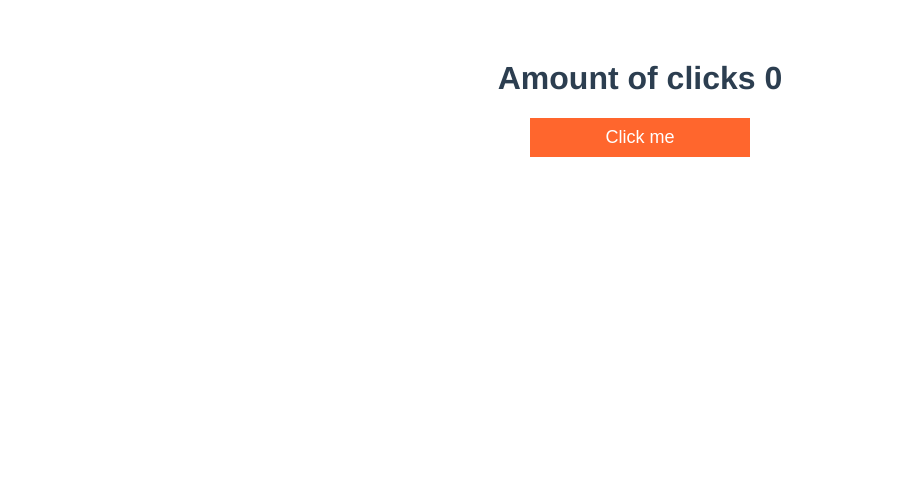
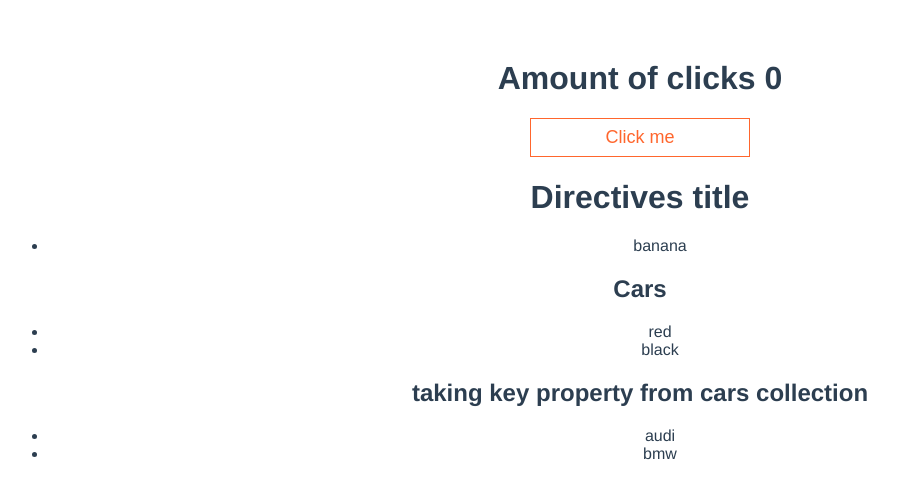
Before and after one commit to erpua/VueJS, a Vue app in the folder my-first-app/: page / in a window 1280 px wide. Shown: the top 498 px of the page, without its empty margins (0-898 px from the left). Built offline with nearby package versions, Linux system fonts and the light colour scheme.

Commit message:
added -v-for

```diff
--- a/my-first-app/package.json
+++ b/my-first-app/package.json
@@ -19,7 +19,8 @@
     "eslint": "^6.7.2",
     "eslint-plugin-vue": "^6.2.2",
     "node-sass": "^6.0.1",
-    "sass-loader": "^12.1.0",
+    "sass": "^1.37.5",
+    "sass-loader": "^10.1.1",
     "vue-template-compiler": "^2.6.11"
   },
   "eslintConfig": {
--- a/my-first-app/src/App.vue
+++ b/my-first-app/src/App.vue
@@ -1,19 +1,22 @@
 <template>
-  <div id="app">
+  <div :id="$style.app">
     <!--     <h1>{{ amountClicks }}</h1> -->
     <h1>{{ title }}</h1>
     <!--     <Button v-on:click="amountClicks += 1">Click me</Button> -->
-    <Button @click="increment">Click me</Button>
+    <Button @click="increment" outlined>Click me</Button>
+    <DirectivesTest />
   </div>
 </template>
 
 <script>
 import Button from "./components/Button.vue";
+import DirectivesTest from "./components/DirectivesTest";
 
 export default {
   name: "App",
   components: {
     Button,
+    DirectivesTest,
   },
   data() {
     return {
@@ -33,7 +36,7 @@ export default {
 };
 </script>
 
-<style>
+<style module>
 #app {
   font-family: Avenir, Helvetica, Arial, sans-serif;
   -webkit-font-smoothing: antialiased;
--- a/my-first-app/src/components/Button.vue
+++ b/my-first-app/src/components/Button.vue
@@ -1,5 +1,34 @@
 <template>
-  <button v-on="$listeners" v-bind:type="type" class="btn">
+  <!--  <button
+    v-on="$listeners"
+    v-bind:type="type"
+    class="btn btn--outlined"
+    style="opacity: 0.5"
+  >
+    <slot></slot>
+  </button> -->
+  <!-- <button v-on="$listeners" v-bind:type="type" class="btn btn--outlined">
+    <slot></slot>
+  </button> -->
+  <!--   <button
+    v-on="$listeners"
+    v-bind:type="type"
+    v-bind:class="['btn', 'btn--outlined']"
+  >
+    <slot></slot>
+  </button> -->
+  <!--  <button
+    v-on="$listeners"
+    v-bind:type="type"
+    :class="['btn', 'btn--outlined']"
+  >
+    <slot></slot>
+  </button> -->
+  <button
+    v-on="$listeners"
+    v-bind:type="type"
+    :class="{ btn: true, 'btn--outlined': outlined }"
+  >
     <slot></slot>
   </button>
 </template>
@@ -10,6 +39,10 @@ export default {
     type: {
       type: String,
       default: "button",
+    },
+    outlined: {
+      type: Boolean,
+      default: false,
     },
   },
 };
@@ -27,6 +60,12 @@ export default {
   min-width: 220px;
   border: 1px solid transparent;
   padding: 8px 15px;
+
+  &--outlined {
+    background: none;
+    border: 1px solid #ff662d;
+    color: #ff662d;
+  }
 }
 </style>
 
--- /dev/null
+++ b/my-first-app/src/components/DirectivesTest.vue
@@ -0,0 +1,66 @@
+<template>
+  <!--
+v-if does not mark component due to condition;
+ while v-show just hide it
+   <div v-if="isVisible">
+    <h1>Directives title</h1>
+  </div> -->
+  <!-- <div v-show="isVisible">
+    <h1>Directives title</h1>
+    <ul>
+      <li v-for="fruit in fruits" :key="fruit">{{ fruit }}</li>
+    </ul>
+  </div> -->
+  <!-- <div v-show="isVisible">
+    <h1>Directives title</h1>
+    <ul>
+      <div v-for="fruit in fruits" :key="fruit">
+        <li v-if="fruit === 'banana'">{{ fruit }}</li>
+      </div>
+    </ul>
+  </div> -->
+
+  <div v-show="isVisible">
+    <h1>Directives title</h1>
+    <ul>
+      <template v-for="fruit in fruits">
+        <li v-if="fruit === 'banana'" :key="fruit">{{ fruit }}</li>
+      </template>
+    </ul>
+
+    <h2>Cars</h2>
+
+    <ul>
+      <li v-for="car in cars" :key="car.color">{{ car.color }}</li>
+    </ul>
+
+    <h2>taking key property from cars collection</h2>
+
+    <ul>
+      <li v-for="(car, key) in cars" :key="key">{{ key }}</li>
+    </ul>
+  </div>
+</template>
+
+<script>
+export default {
+  name: "DirectivesTest",
+  data() {
+    return {
+      isVisible: true,
+      fruits: ["banana", "kiwi", "apple"],
+      cars: {
+        audi: {
+          color: "red",
+        },
+        bmw: {
+          color: "black",
+        },
+      },
+    };
+  },
+};
+</script>
+
+<style lang="scss" scoped>
+</style>
```
Also changed, not shown: 1 other file (tests, documents, lock files or other folders).
